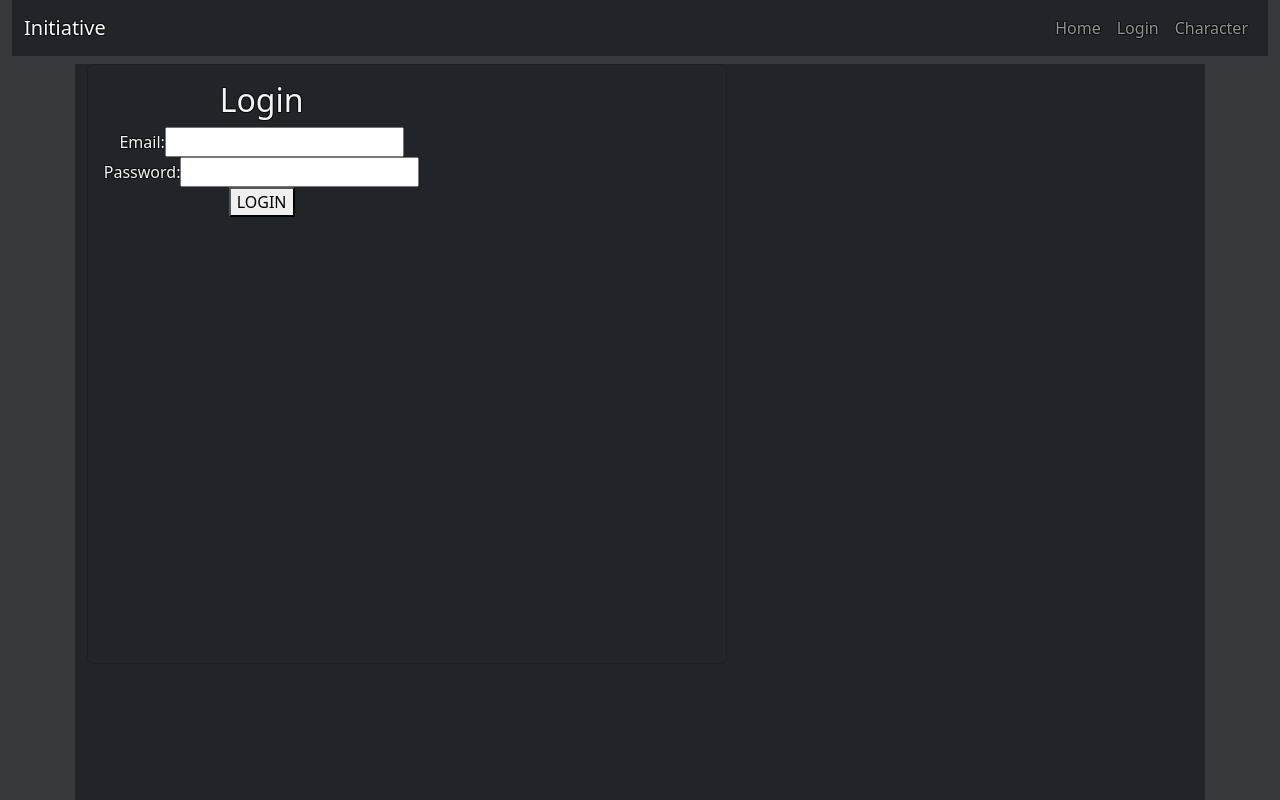
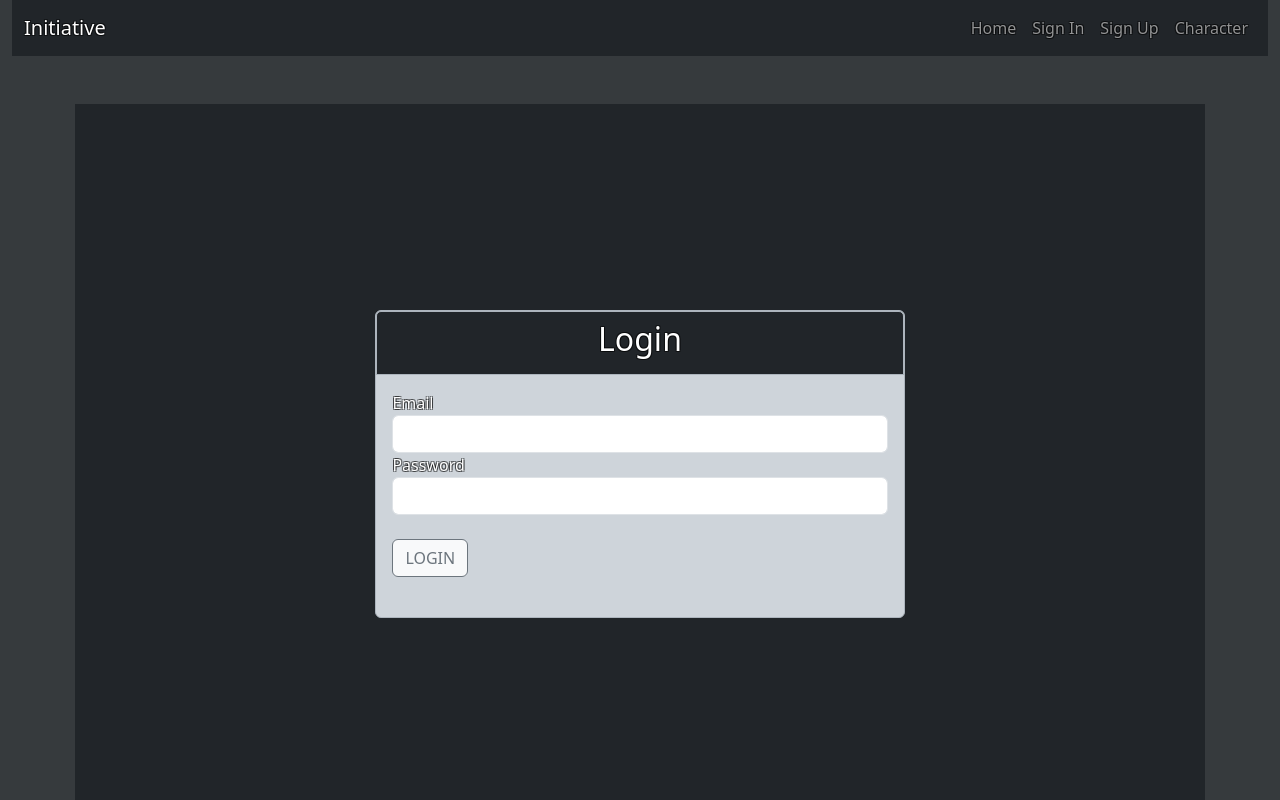
Before and after one commit to mathewlmcdowell/DnD, a React (Vite) app: page /login in a window 1280 px wide. Shown: the top 800 px of the page. Built offline with nearby package versions, Linux system fonts and the light colour scheme.

Commit message:
update to login/register frontend styling

```diff
--- a/src/client/Routing.jsx
+++ b/src/client/Routing.jsx
@@ -4,6 +4,7 @@ import Home from "./components/Home"
 import CSheet from "./components/CSheet"
 import './style.css'
 import { useState } from 'react'
+import Register from "./components/Register"
 
 
 export default function Routing() {
@@ -24,6 +25,7 @@ export default function Routing() {
       <Routes>
         <Route path ='/' element={<Home />} />
         <Route path='/login' element={<Login />} />
+        <Route path='/register' element={<Register />} />
         <Route path='/CharSheet' element={<CSheet />} />
       </Routes>
 
--- a/src/client/components/Login.jsx
+++ b/src/client/components/Login.jsx
@@ -10,16 +10,6 @@ const Login = () => {
   const [user, setUser] = useState(null);
 
   const navigate = useNavigate();
-
-  const handleEmailChange = (e) => {
-    setEmail(e.target.value);
-  };
-
-  const handlePasswordChange = (e) => {
-    setPassword(e.target.value);
-  };
-
-
 
   const handleSubmit = async (e) => {
     e.preventDefault();
@@ -61,38 +51,35 @@ const Login = () => {
 
   return (
     <>
-    <div className='position-relative'>
-      <div className='card text-white bg-dark text-center align-items-start' style={{ width: '50vw', height: '75vh' }}>
-        <div className='card-body outline'>
-          <h2>Login</h2>
-          <form onSubmit={handleSubmit}>
-            <div>
-              <label htmlFor='email'>Email:</label>
-              <input
-                type='email'
-                id='email'
-                value={email}
-                onChange={handleEmailChange}
-                required
-              />
+    <div className="container my-5">
+        <div className="row justify-content-center align-items-center" style={{ height: '90vh' }}>
+            <div className="col-6">
+                <div className="card card-primary bg-dark-subtle border border-dark-subtle">
+                    <div className="card-header bg-dark border border-dark-subtle">
+                        <h2 className="text-center text-white">Login</h2>
+                    </div>
+                    <div className="card-body">
+                        <form onSubmit={handleSubmit}>
+                            <div className="form-group">
+                                <label htmlFor="" className='text-white'>Email</label>
+                                <input type="email" value={email} className="form-control" onChange={e => setEmail(e.currentTarget.value)} required />
+                            </div>
+                            <div className="form-group">
+                                <label htmlFor="" className='text-white'>Password</label>
+                                <input type="password" value={password} className="form-control" onChange={e => setPassword(e.currentTarget.value)} required />
+                            </div>
+                            <div className="form-group my-4">
+                                <button type="submit" className="btn btn-outline-secondary btn-light" disabled={isLoading} >{isLoading ? 'loggin in...' : 'LOGIN'}</button>
+                            </div>
+
+                        </form>
+                    </div>
+                </div>
             </div>
-            <div>
-              <label htmlFor='password'>Password:</label>
-              <input
-                type='password'
-                id='password'
-                value={password}
-                onChange={handlePasswordChange}
-                required
-              />
-            </div>
-            <button type='submit' disabled={isLoading} >{isLoading ? 'loggin in...' : 'LOGIN'}</button>
-          </form>
         </div>
     </div>
-  </div>
-  </>
-  );
-};
+</>
+)
+}
 
 export default Login;
--- a/src/client/components/Logout.jsx
+++ b/src/client/components/Logout.jsx
@@ -1,8 +1,7 @@
-import { useContext, useEffect } from "react";
 import { useNavigate } from "react-router-dom";
 
 const Logout = () => {
-    const { setIslogin, setUser } = useContext(AppContext);
+
 
     const navigate = useNavigate();
     useEffect(() => {
--- a/src/client/components/Navbar.jsx
+++ b/src/client/components/Navbar.jsx
@@ -16,7 +16,10 @@ export default function Navbar() {
                             <Link to='/' className="nav-link">Home</Link>
                         </li>
                         <li className="nav-item">
-                            <Link to='/login' className="nav-link">Login</Link>
+                            <Link to='/login' className="nav-link">Sign In</Link>
+                        </li>
+                        <li className="nav-item">
+                            <Link to='/register' className="nav-link">Sign Up</Link>
                         </li>
                         <li className="nav-item">
                             <Link to='/CharSheet' className="nav-link">Character</Link>
--- a/src/client/components/Register.jsx
+++ b/src/client/components/Register.jsx
@@ -51,32 +51,30 @@ const Register = () => {
 
     return (
         <>
-            <Navbar />
-            <div className="container my-5">
+            <div className="container my-5 ">
                 <div className="row justify-content-center align-items-center" style={{ height: '90vh' }}>
                     <div className="col-6">
-                        <div className="card card-primary">
-                            <div className="card-header">
-                                <h2 className="text-center">Register</h2>
+                        <div className="card card-primary bg-dark-subtle border border-dark-subtle">
+                            <div className="card-header bg-dark border border-dark-subtle">
+                                <h2 className="text-center text-white">Register</h2>
                             </div>
                             <div className="card-body">
                                 <form onSubmit={handleRegister}>
                                     <div className="form-group">
-                                        <label htmlFor="">Name</label>
+                                        <label htmlFor="" className="text-white">Name</label>
                                         <input type="text" value={name} className="form-control" onChange={e => setName(e.currentTarget.value)} required />
                                     </div>
                                     <div className="form-group">
-                                        <label htmlFor="">Email</label>
+                                        <label htmlFor="" className="text-white">Email</label>
                                         <input type="email" value={email} className="form-control" onChange={e => setEmail(e.currentTarget.value)} required />
                                     </div>
                                     <div className="form-group">
-                                        <label htmlFor="">Password</label>
+                                        <label htmlFor="" className="text-white">Password</label>
                                         <input type="password" value={password} className="form-control" onChange={e => setPassword(e.currentTarget.value)} required />
                                     </div>
                                     <div className="form-group my-4">
-                                        <button type="submit" className="btn btn-primary" disabled={isLoading} >{isLoading ? 'Registering...' : 'REGISTER'}</button>
+                                        <button type="submit" className="btn btn-outline-secondary btn-light" disabled={isLoading} >{isLoading ? 'Registering...' : 'REGISTER'}</button>
                                     </div>
-
                                 </form>
                             </div>
                         </div>
--- a/src/server/api/index.js
+++ b/src/server/api/index.js
@@ -9,7 +9,6 @@ apiRouter.use(volleyball)
 apiRouter.use(async (req, res, next) => {
   const auth = req.header('Authorization');
   const prefix = 'Bearer ';
-  console.log(auth);
 
   if (!auth) {
     console.log('index.js: !auth, failure');
```
